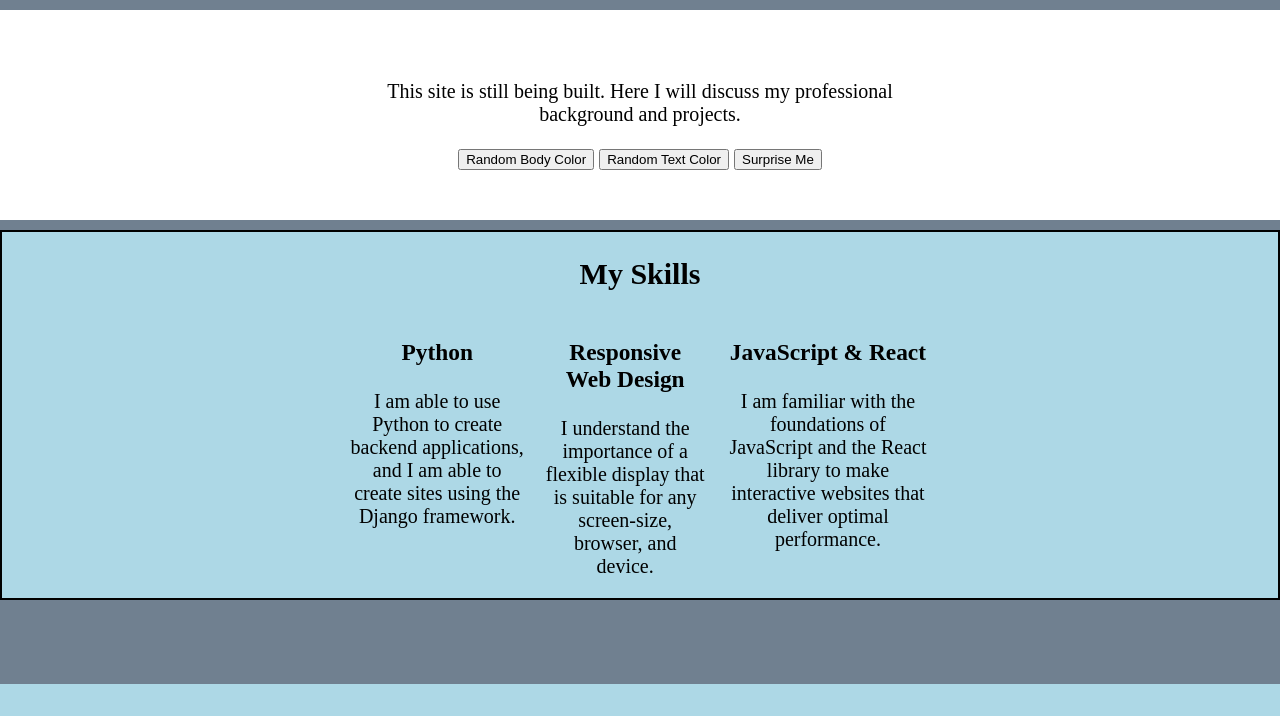
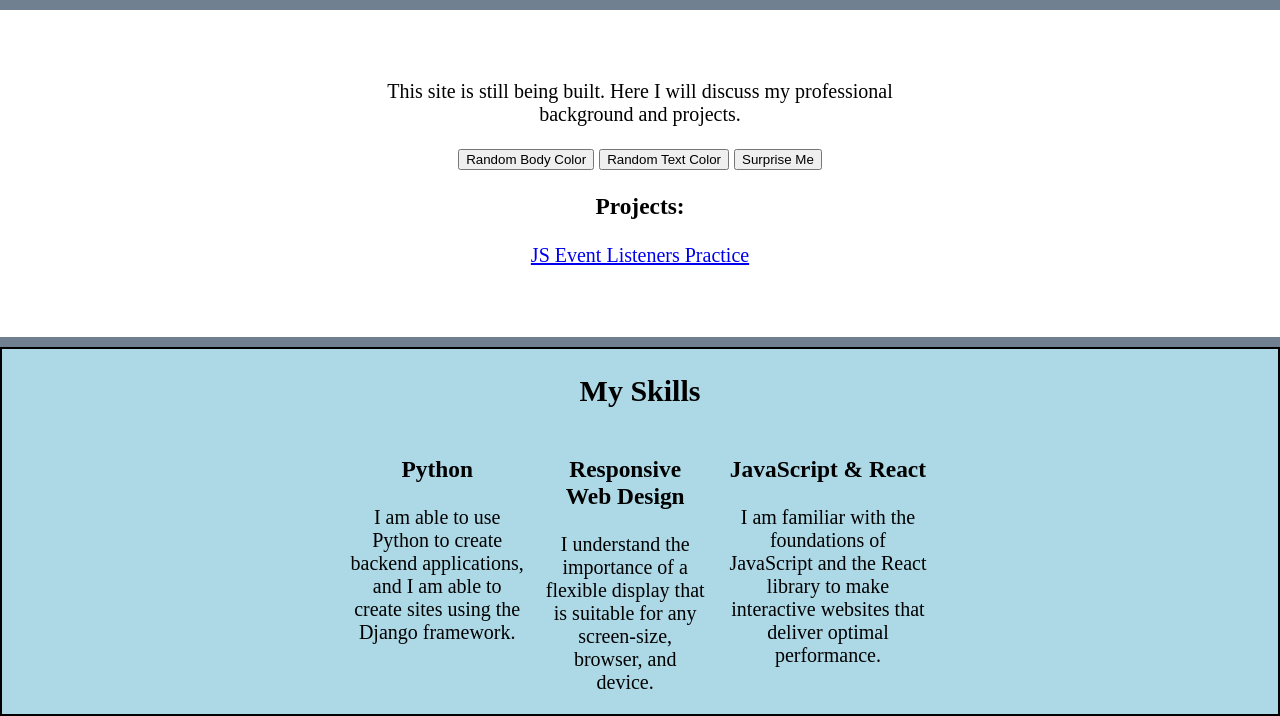
Before and after one commit to JLowe-N/JLowenPortfolioSite, a Django app: page / in a window 1280 px wide. Shown: the part 116-832 px from the top of the page. Before the commit the page ends 800 px from the top, so only its background shows below. Run offline with Django 3.2, Linux system fonts and the light colour scheme.

Commit message:
Add link to event listener page

```diff
--- a/portfolioapp/templates/portfolioapp/index.html
+++ b/portfolioapp/templates/portfolioapp/index.html
@@ -1,5 +1,6 @@
 <!DOCTYPE html>
 <html lang="en">
+
 <head>
     <meta charset="UTF-8">
     <title>Justin Lowen</title>
@@ -7,6 +8,7 @@
     {% load static %}
     <link href="{% static 'portfolioapp/css/style.css' %}" rel="stylesheet">
 </head>
+
 <body>
     <header>
         <p>Welcome to my Portfolio</p>
@@ -14,11 +16,13 @@
 
     <main>
         <div class="intro">
-        <p>This site is still being built. Here I will discuss my professional background and projects.</p>
+            <p>This site is still being built. Here I will discuss my professional background and projects.</p>
         </div>
         <button id="bgColorChange">Random Body Color</button>
         <button id="textColorChange">Random Text Color</button>
         <button id="surpriseMe">Surprise Me</button>
+        <h3>Projects:</h3>
+        <p><a href="/eventlisteners">JS Event Listeners Practice</a></p>
     </main>
 
     <footer>
@@ -52,6 +56,7 @@
 
     </footer>
 
-<script src="{% static 'portfolioapp/js/index.js' %}"></script>
+    <script src="{% static 'portfolioapp/js/index.js' %}"></script>
 </body>
+
 </html>
```
